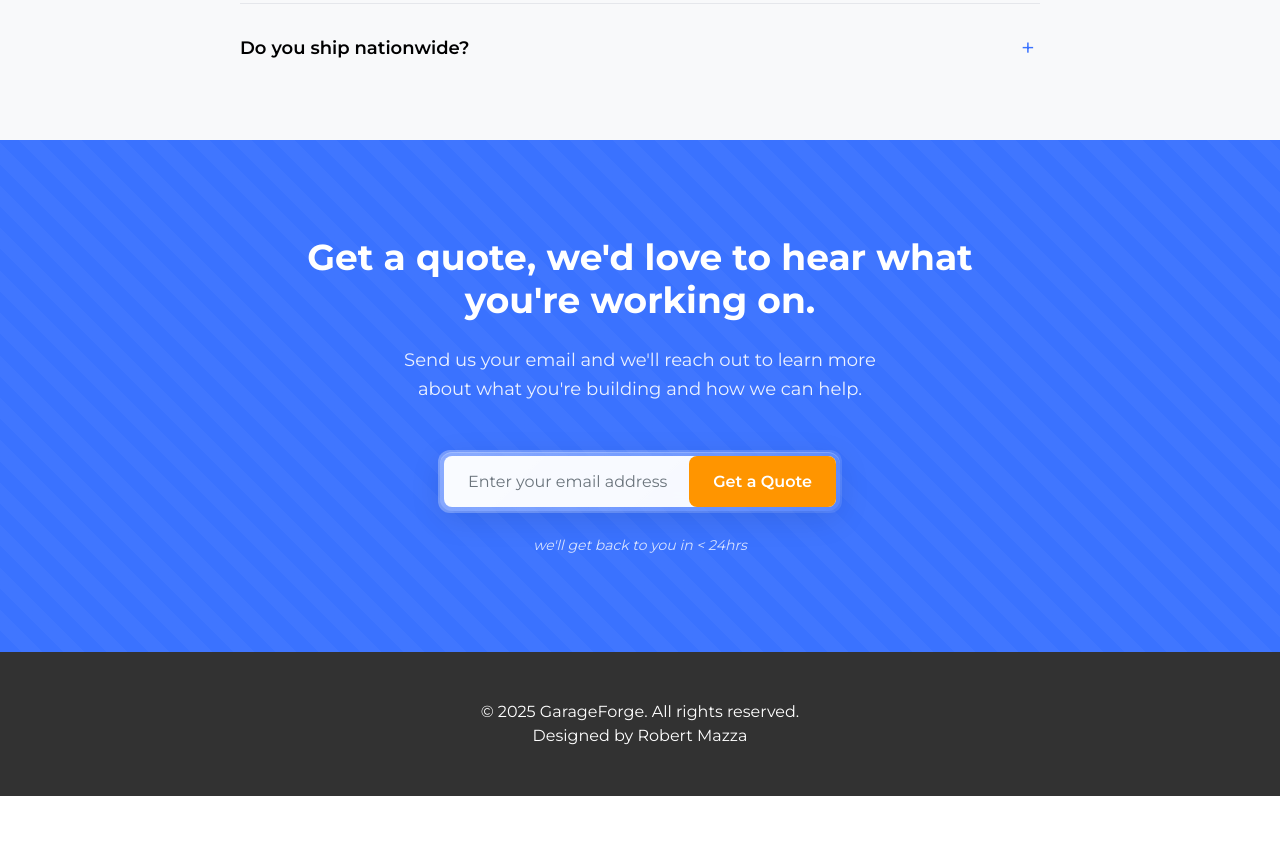
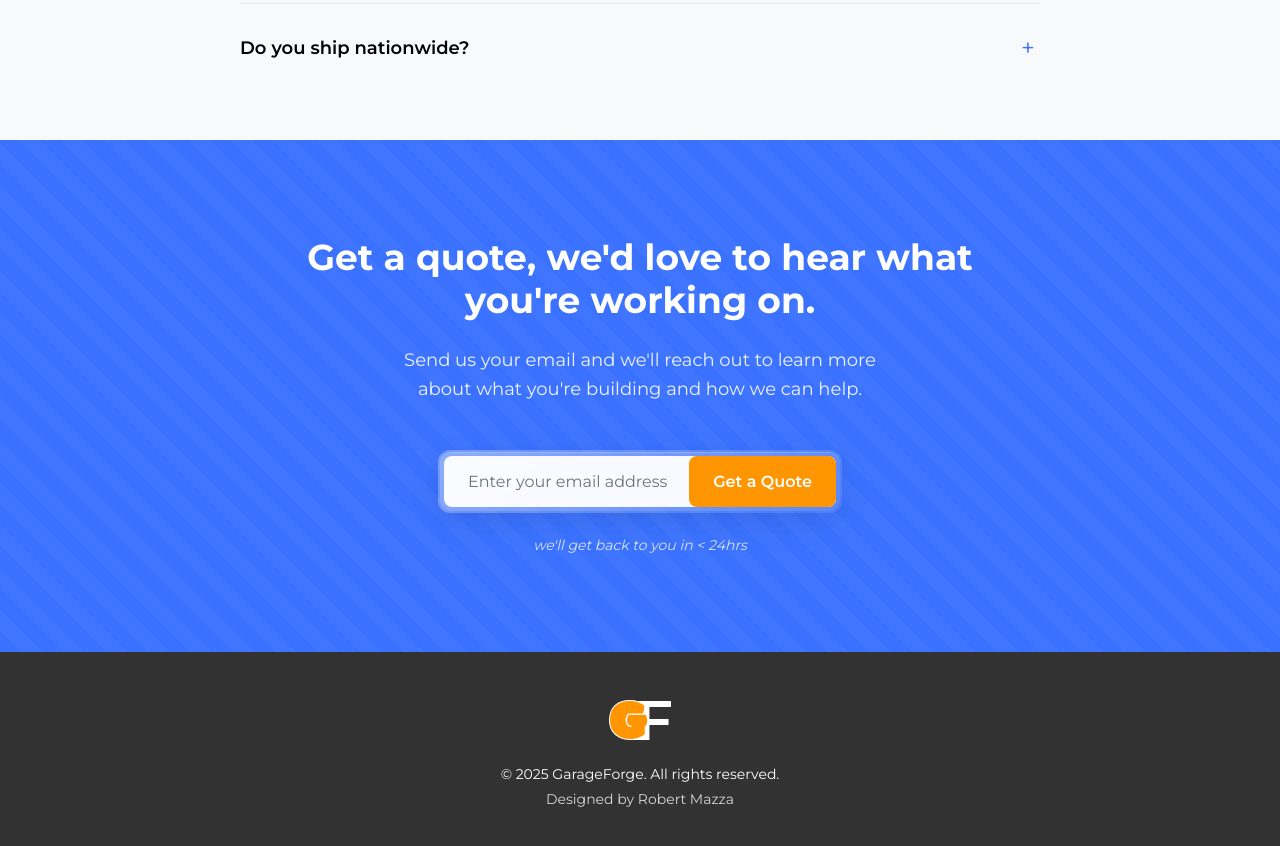
Before and after one commit to Robert336/GarageForge-web, a website: page src/index.html in a window 1280 px wide. Shown: the part 3216-4062 px from the top of the page. Before the commit the page ends 4012 px from the top, so only its background shows below. Drawn offline with Linux system fonts and the light colour scheme.

Commit message:
feat(footer): add logo to footer

```diff
--- a/src/css/layout.css
+++ b/src/css/layout.css
@@ -212,6 +212,16 @@
     padding: 0 var(--container-padding);
 }
 
+.footer__logo {
+    margin-bottom: var(--spacing-lg);
+}
+
+.footer__logo-img {
+    height: 40px;
+    width: auto;
+    display: block;
+}
+
 .footer__bottom {
     display: flex;
     flex-direction: column;
@@ -221,3 +231,17 @@
     margin: 0 auto;
     padding: 0 var(--container-padding);
 }
+
+.footer__copyright {
+    text-align: center;
+    font-size: var(--text-sm);
+    color: var(--color-white);
+    margin-bottom: var(--spacing-xs);
+}
+
+.footer__designed-by {
+    text-align: center;
+    font-size: var(--text-sm);
+    color: var(--color-white);
+    opacity: 0.8;
+}
--- a/src/index.html
+++ b/src/index.html
@@ -366,6 +366,9 @@
     <!-- Footer -->
     <footer class="footer">
         <div class="footer__container">
+            <div class="footer__logo">
+                <img src="./assets/logo/icon-colour-wh.svg" alt="GarageForge Logo" class="footer__logo-img">
+            </div>
             <div class="footer__bottom">
                 <p class="footer__copyright">
                     &copy; 2025 GarageForge. All rights reserved.
```
Also changed, not shown: src/cosplay.html (+3 -0 lines).
